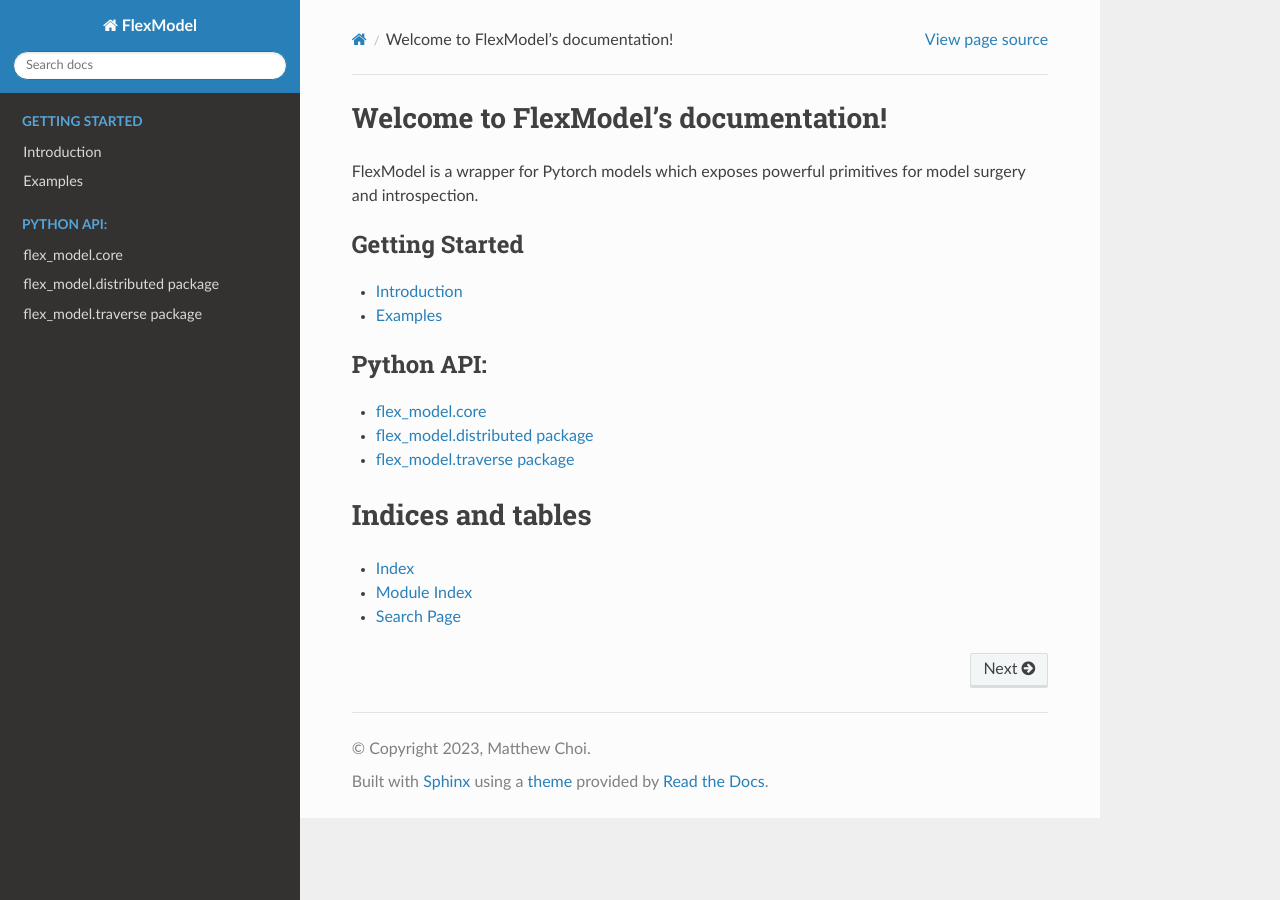
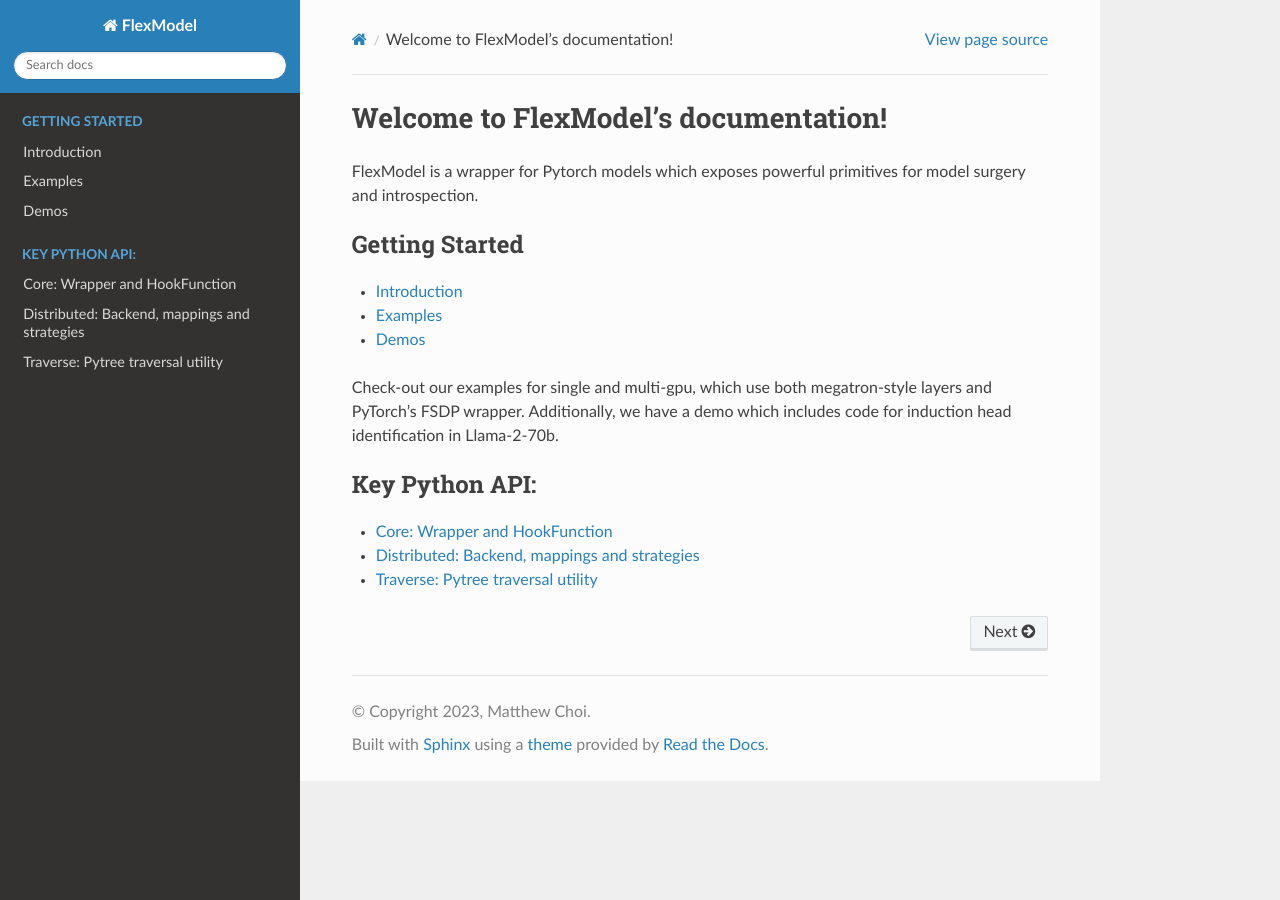
Before and after one commit to VectorInstitute/flex_model, a Sphinx documentation site: the page built from docs/source/index.rst, in a window 1280 px wide. Built offline with Sphinx 7.4.7 and the Read the Docs theme 2.0.0, drawn with Linux system fonts in a browser that asks for light colours.

Commit message:
updated docs, added examples and demos (#31)
Co-authored-by: Mchoi-git <matthew.choi@v.vectorinstitute.ai>

```diff
--- /dev/null
+++ b/docs/source/demo_links/induction.rst
@@ -0,0 +1,5 @@
+Induction Heads Demo
+--------------------
+
+.. include:: ../../../demos/induction_heads_multigpu.py
+    :code: python
--- /dev/null
+++ b/docs/source/demos.rst
@@ -0,0 +1,4 @@
+Demos
+=====
+
+1. :doc:`demo_links/induction`
--- /dev/null
+++ b/docs/source/example_links/fsdp_example.rst
@@ -0,0 +1,5 @@
+FSDP Example
+----------------
+
+.. include:: ../../../examples/fsdp_example.py
+    :code: python
--- /dev/null
+++ b/docs/source/example_links/megatron_example.rst
@@ -0,0 +1,5 @@
+Megatron Example
+----------------
+
+.. include:: ../../../examples/megatron_example.py
+    :code: python
--- /dev/null
+++ b/docs/source/example_links/single_gpu_example.rst
@@ -0,0 +1,5 @@
+Single-GPU Example
+------------------
+
+.. include:: ../../../examples/single_gpu_example.py
+    :code: python
--- a/docs/source/examples.rst
+++ b/docs/source/examples.rst
@@ -1,2 +1,8 @@
 Examples
 ========
+
+1. :doc:`example_links/single_gpu_example`
+
+2. :doc:`example_links/megatron_example`
+
+3. :doc:`example_links/fsdp_example`
--- a/docs/source/flex_model.core.rst
+++ b/docs/source/flex_model.core.rst
@@ -1,11 +1,18 @@
-flex\_model.core
-========================
+Core: Wrapper and HookFunction
+==============================
 
 .. currentmodule:: flex_model.core
 
 
 Modules
 -------
+
+.. autosummary::
+    :toctree: generated
+    :nosignatures:
+
+    FlexModel
+    HookFunction
 
 .. autoclass:: FlexModel
    :members:
--- a/docs/source/flex_model.traverse.rst
+++ b/docs/source/flex_model.traverse.rst
@@ -1,5 +1,5 @@
-flex\_model.traverse package
-============================
+Traverse: Pytree traversal utility
+==================================
 
 .. currentmodule:: flex_model.traverse
 
--- a/docs/source/index.rst
+++ b/docs/source/index.rst
@@ -15,20 +15,17 @@
 
    intro
    examples
+   demos
+
+Check-out our examples for single and multi-gpu, which use both megatron-style
+layers and PyTorch's FSDP wrapper. Additionally, we have a demo which includes
+code for induction head identification in Llama-2-70b.
 
 
 .. toctree::
    :maxdepth: 1
-   :caption: Python API:
+   :caption: Key Python API:
 
    flex_model.core
    flex_model.distributed
    flex_model.traverse
-
-
-Indices and tables
-==================
-
-* :ref:`genindex`
-* :ref:`modindex`
-* :ref:`search`
```
Also changed, not shown: docs/source/flex_model.distributed.rst (+16 -22 lines).
